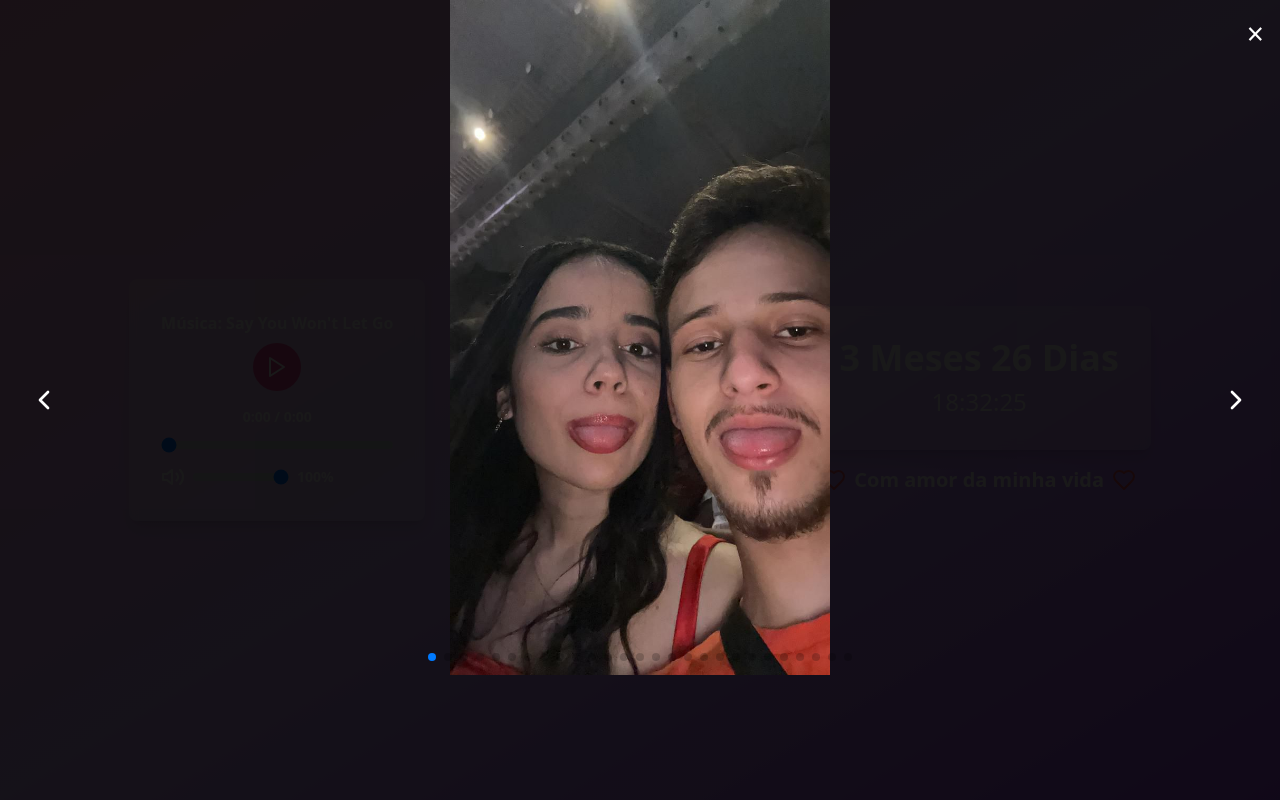
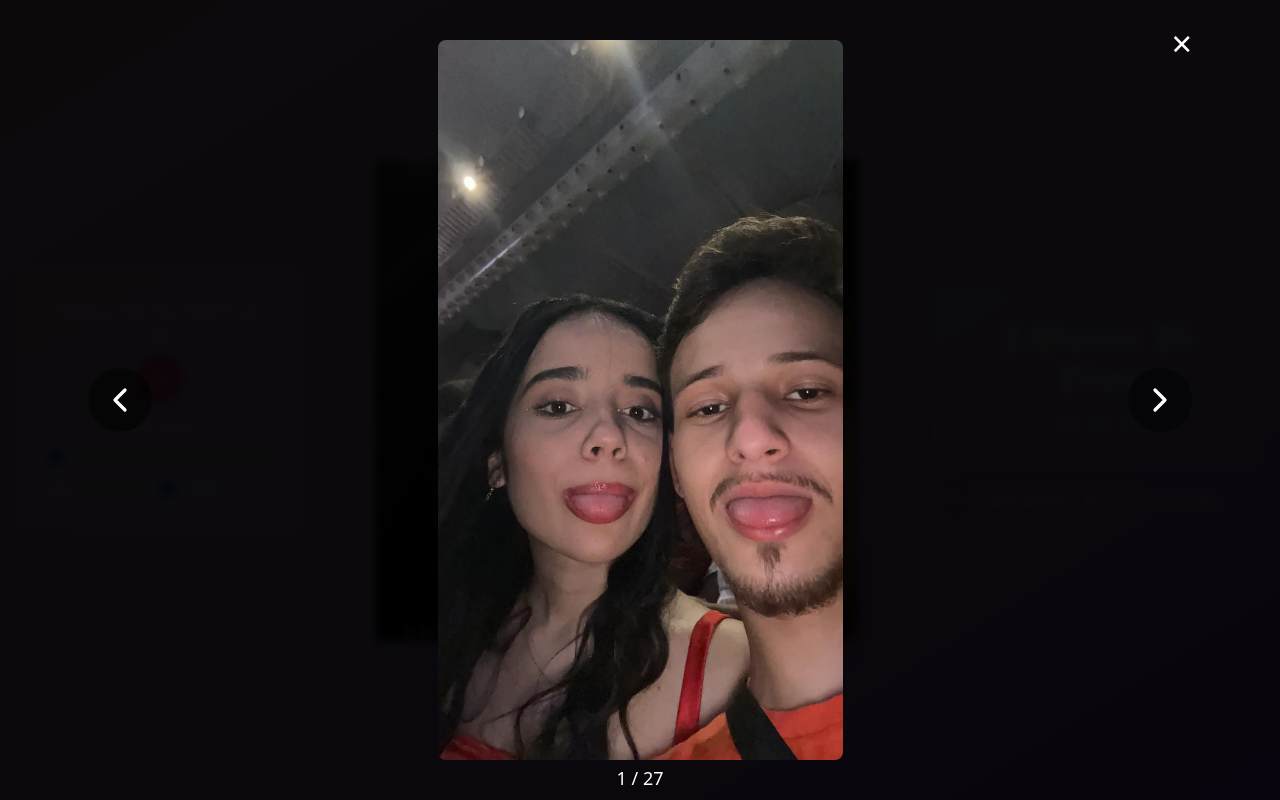
Before and after one commit to GuilhermeBarbosa16/Site-Especial, a React (Vite) app: page / in a window 1280 px wide. Both pictures are taken after a click on the element 616 px from the left and 400 px from the top of the page. Built offline with nearby package versions, Linux system fonts and the light colour scheme.

Commit message:
melhoria das fotos

```diff
--- a/src/App.tsx
+++ b/src/App.tsx
@@ -2,16 +2,16 @@ import { Heart } from "lucide-react";
 import ImageSlider from "./components/ImageSlider";
 import LoveCounter from "./components/LoveCounter";
 import MusicPlayer from "./components/MusicPlayer";
-
 function App() {
   return (
     <div className="h-screen bg-gradient-to-br from-pink-300 via-purple-300 to-purple-500 flex items-center justify-center px-4 overflow-hidden md:overflow-auto">
       {/* Conteúdo */}
-      <div className="relative flex flex-col md:flex-row items-center gap-4">
+      <div className="relative flex flex-col md:flex-row items-center gap-8 md:gap-12 lg:gap-16"> {/* Aumentei o espaçamento */}
         <div className="flex justify-center">
           <MusicPlayer />
         </div>
-        <div className="w-full max-w-[200px] md:max-w-[300px] lg:max-w-[350px] sm:max-w-full h-auto rounded-xl overflow-hidden">
+        {/* Container do slider - aumentei a largura máxima */}
+        <div className="w-full max-w-[280px] md:max-w-[400px] lg:max-w-[500px] h-auto rounded-xl overflow-hidden shadow-xl"> {/* Adicionei sombra */}
           <ImageSlider />
         </div>
         <div className="flex flex-col items-center">
--- a/src/components/ImageSlider.tsx
+++ b/src/components/ImageSlider.tsx
@@ -40,17 +40,14 @@ const images = [
   Ft11, Ft12, Ft13, Ft14, Ft15, Ft16, Ft17, Ft18, Ft19, Ft20,
   Ft21, Ft22, Ft23, Ft24, Ft25, Ft26, Ft27, Ft28
 ];
-
 export default function ImageSlider() {
   const [modalOpen, setModalOpen] = useState(false);
   const [modalIndex, setModalIndex] = useState(0);
-
-  // Ref para o Swiper no modal e no slider principal
   const swiperRef = useRef(null);
   const swiperModalRef = useRef(null);
 
   return (
-    <div className="relative w-full">
+    <div className="image-slider-container">
       {/* Slider Principal */}
       <Swiper
         ref={swiperRef}
@@ -60,83 +57,80 @@ export default function ImageSlider() {
         }}
         pagination={{ clickable: true }}
         modules={[Navigation, Pagination]}
-        className="rounded-lg overflow-hidden"
+        className="main-swiper"
+        spaceBetween={10}
+        slidesPerView={1}
+        centeredSlides={true}
+        loop={true}
+        autoplay={{
+          delay: 3000,
+          disableOnInteraction: false,
+        }}
       >
         {images.map((img, index) => (
-          <SwiperSlide key={index}>
+          <SwiperSlide key={index} className="swiper-slide-custom">
             <div
-              className="relative w-full flex items-center justify-center cursor-pointer"
-              style={{ height: "calc(100vw * 9 / 16)" }}
+              className="slide-container"
               onClick={() => {
                 setModalIndex(index);
                 setModalOpen(true);
               }}
             >
-              <div className="w-full h-auto aspect-[16/9] ">
               <img
                 src={img}
                 alt={`Foto ${index + 1}`}
-                  className="w-full h-full object-contain"
+                className="slide-image"
               />
-              </div>
             </div>
           </SwiperSlide>
         ))}
 
-        {/* Setas personalizadas */}
-        <div className="swiper-button-prev absolute left-2 top-1/2 transform -translate-y-1/2 p-3 rounded-full cursor-pointer">
-          <ChevronLeft className="text-white w-6 h-6" />
+        <div className="swiper-button-prev">
+          <ChevronLeft className="nav-icon" />
         </div>
-        <div className="swiper-button-next absolute right-2 top-1/2 transform -translate-y-1/2 p-3 rounded-full cursor-pointer">
-          <ChevronRight className="text-white w-6 h-6" />
+        <div className="swiper-button-next">
+          <ChevronRight className="nav-icon" />
         </div>
       </Swiper>
 
       {/* Modal para tela cheia */}
       {modalOpen && (
-        <div
-          className="fixed inset-0 bg-black bg-opacity-90 flex items-center justify-center z-50"
-          onClick={() => setModalOpen(false)}
-        >
-          <div className="w-full h-full relative" onClick={(e) => e.stopPropagation()}>
-            {/* Botão de fechar */}
+        <div className="modal-overlay" onClick={() => setModalOpen(false)}>
+          <div className="modal-content" onClick={(e) => e.stopPropagation()}>
             <button
-              className="absolute top-4 right-4 text-white text-3xl z-10"
+              className="modal-close-btn"
               onClick={() => setModalOpen(false)}
             >
               &times;
             </button>
 
-            {/* Slider dentro do modal */}
             <Swiper
-              ref={swiperRef}
+              ref={swiperModalRef}
+              initialSlide={modalIndex}
               navigation={{
-                nextEl: ".swiper-button-next",
-                prevEl: ".swiper-button-prev",
+                nextEl: ".swiper-button-next-modal",
+                prevEl: ".swiper-button-prev-modal",
               }}
-              pagination={{ clickable: true }}
+              pagination={{ clickable: true, type: 'fraction' }}
               modules={[Navigation, Pagination]}
-              className="rounded-lg overflow-hidden"
+              className="modal-swiper"
             >
               {images.map((img, index) => (
-             <SwiperSlide key={index} className="flex items-center justify-center">
-             <div className="relative w-full h-auto aspect-[4/3] max-w-[600px] md:max-w-[700px] lg:max-w-[800px] xl:max-w-[900px]">
+                <SwiperSlide key={index} className="modal-slide">
                   <img
                     src={img}
                     alt={`Foto ${index + 1}`}
-                 className="w-full h-full object-contain"
+                    className="modal-image"
                   />
-             </div>
                 </SwiperSlide>
               ))}
             </Swiper>
 
-            {/* Setas no modal */}
-            <div className="swiper-button-prev-modal absolute left-4 top-1/2 transform -translate-y-1/2 p-3 rounded-full cursor-pointer hover:text-gray-300 hover:shadow-lg transition-all">
-              <ChevronLeft className="text-white w-8 h-8" />
+            <div className="swiper-button-prev-modal">
+              <ChevronLeft className="modal-nav-icon" />
             </div>
-            <div className="swiper-button-next-modal absolute right-4 top-1/2 transform -translate-y-1/2 p-3 rounded-full cursor-pointer hover:text-gray-300 hover:shadow-lg transition-all">
-              <ChevronRight className="text-white w-8 h-8" />
+            <div className="swiper-button-next-modal">
+              <ChevronRight className="modal-nav-icon" />
             </div>
           </div>
         </div>
--- a/src/index.css
+++ b/src/index.css
@@ -24,3 +24,127 @@
   background-color: rgba(0, 0, 0, 0.8); /* Escurece ao passar o mouse */
   box-shadow: 0 4px 10px rgba(0, 0, 0, 0.3); /* Sombra ao passar o mouse */
 }
+/* Estilos gerais do ImageSlider */
+.image-slider-container {
+  @apply relative w-full;
+}
+
+/* Slider principal */
+.main-swiper {
+  @apply rounded-lg overflow-hidden shadow-lg;
+}
+
+.swiper-slide-custom {
+  @apply flex items-center justify-center bg-white/10 backdrop-blur-sm rounded-lg overflow-hidden;
+}
+
+.slide-container {
+  @apply relative w-full flex items-center justify-center cursor-pointer;
+  height: calc(100vw * 9 / 16);
+  max-height: 500px;
+}
+
+.slide-image {
+  @apply w-full h-full p-2 object-cover rounded-lg transition-transform duration-300;
+}
+
+.slide-container:hover .slide-image {
+  transform: scale(1.02);
+}
+
+/* Navegação */
+.swiper-button-prev,
+.swiper-button-next {
+  @apply absolute top-1/2 transform -translate-y-1/2 p-3 rounded-full cursor-pointer bg-black/30 hover:bg-black/50 transition-all z-10;
+}
+
+.swiper-button-prev {
+  @apply left-2;
+}
+
+.swiper-button-next {
+  @apply right-2;
+}
+
+.nav-icon {
+  @apply text-white w-8 h-8;
+}
+
+/* Paginação */
+.swiper-pagination-bullet {
+  @apply bg-white opacity-60;
+}
+
+.swiper-pagination-bullet-active {
+  @apply bg-pink-500 opacity-100;
+}
+
+/* Modal */
+.modal-overlay {
+  @apply fixed inset-0 bg-black/95 flex items-center justify-center z-50 backdrop-blur-sm;
+}
+
+.modal-content {
+  @apply w-full h-full max-w-6xl mx-auto relative flex items-center;
+}
+
+.modal-close-btn {
+  @apply absolute top-6 right-6 text-white text-4xl z-10 hover:text-pink-300 transition-all;
+}
+
+.modal-swiper {
+  @apply w-full h-full;
+}
+
+.modal-slide {
+  @apply flex items-center justify-center p-10;
+}
+
+.modal-image {
+  @apply max-w-full max-h-full object-contain rounded-lg;
+}
+
+.swiper-button-prev-modal,
+.swiper-button-next-modal {
+  @apply absolute top-1/2 transform -translate-y-1/2 p-3 rounded-full cursor-pointer bg-black/50 hover:bg-black/80 transition-all z-10;
+}
+
+.swiper-button-prev-modal {
+  @apply left-6;
+}
+
+.swiper-button-next-modal {
+  @apply right-6;
+}
+
+.modal-nav-icon {
+  @apply text-white w-10 h-10;
+}
+
+/* Paginação no modal */
+.swiper-pagination-fraction {
+  @apply text-white text-lg font-medium;
+}
+
+/* Responsividade */
+@media (max-width: 768px) {
+  .slide-container {
+    height: 60vh;
+  }
+
+  .modal-slide {
+    @apply p-4;
+  }
+
+  .modal-nav-icon {
+    @apply w-8 h-8;
+  }
+
+  .swiper-button-prev-modal {
+    @apply left-2;
+  }
+
+  .swiper-button-next-modal {
+    @apply right-2;
+  }
+}
```
Lines whose indentation alone changed are shown as unchanged.
